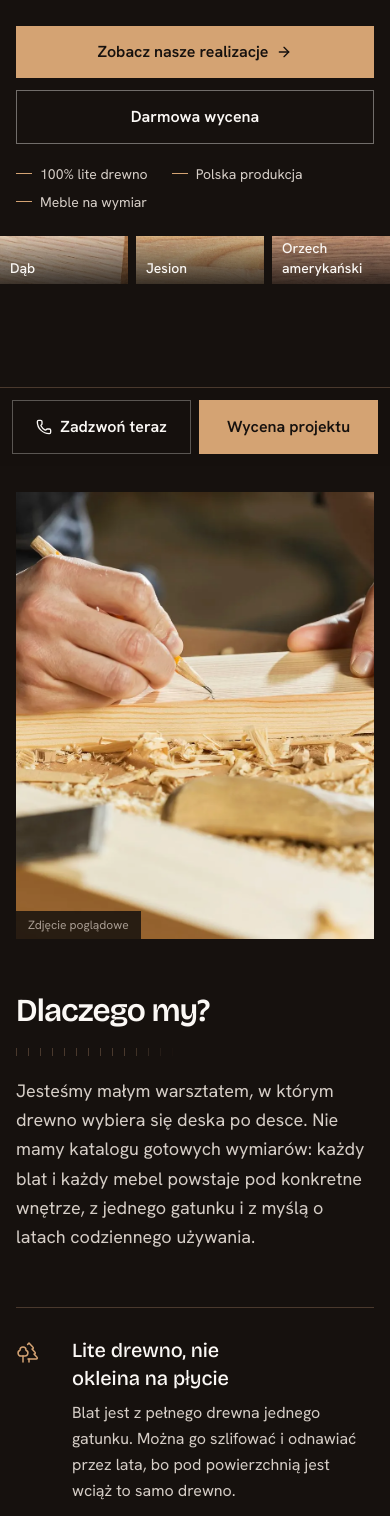
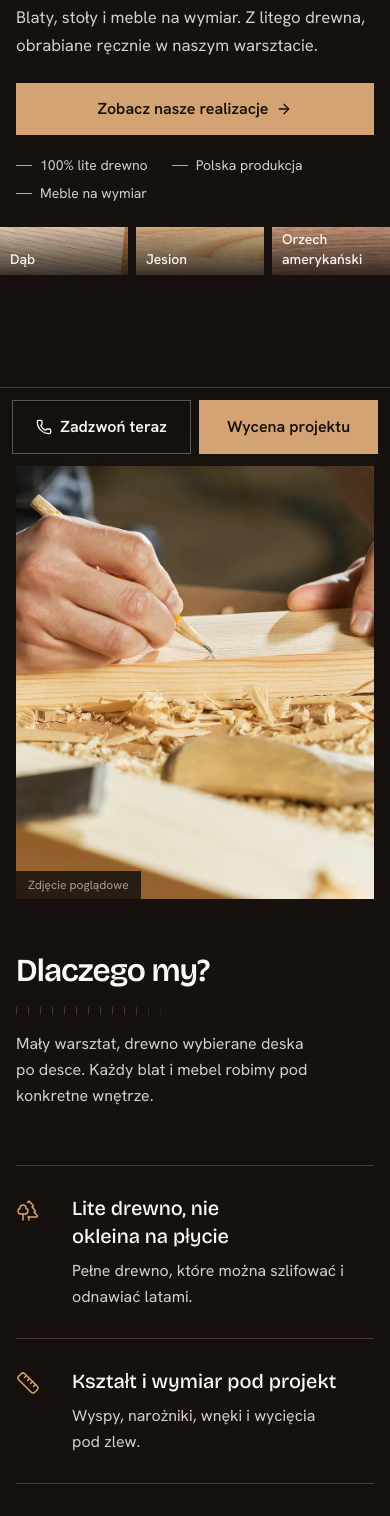
Before and after one commit to pietrucha0/blaty-drewniane, a Next.js app: page / in a window 390 px wide. Shown: the part 457-1973 px from the top of the page. Built offline with nearby package versions, Linux system fonts and the light colour scheme.

Commit message:
Simplify mobile copy and add blur placeholders to images

```diff
--- a/src/components/About.tsx
+++ b/src/components/About.tsx
@@ -1,18 +1,20 @@
 import Image from "next/image";
 import { Droplets, Handshake, Ruler, Trees } from "lucide-react";
 import { reasons } from "@/lib/content";
+import workshopImg from "../../public/images/stock/warsztat-olowek.webp";
 import { Reveal, SectionHeading } from "./Reveal";
 
 const icons = { trees: Trees, ruler: Ruler, droplets: Droplets, handshake: Handshake };
 
 export function About() {
   return (
-    <section id="o-nas" aria-labelledby="o-nas-title" className="bg-espresso py-24 sm:py-32">
+    <section id="o-nas" aria-labelledby="o-nas-title" className="bg-espresso py-16 sm:py-32">
       <div className="mx-auto grid max-w-[1440px] gap-14 px-4 sm:px-8 lg:grid-cols-12 lg:gap-10">
         <Reveal className="lg:col-span-5">
           <figure className="relative aspect-[4/5] overflow-hidden lg:sticky lg:top-28">
             <Image
-              src="/images/stock/warsztat-olowek.webp"
+              src={workshopImg}
+              placeholder="blur"
               alt="Stolarz zaznacza ołówkiem linię cięcia na desce"
               fill
               sizes="(min-width: 1024px) 40vw, 100vw"
@@ -29,7 +31,7 @@ export function About() {
             <SectionHeading
               id="o-nas-title"
               title="Dlaczego my?"
-              lead="Jesteśmy małym warsztatem, w którym drewno wybiera się deska po desce. Nie mamy katalogu gotowych wymiarów: każdy blat i każdy mebel powstaje pod konkretne wnętrze, z jednego gatunku i z myślą o latach codziennego używania."
+              lead="Mały warsztat, drewno wybierane deska po desce. Każdy blat i mebel robimy pod konkretne wnętrze."
             />
           </Reveal>
 
--- a/src/components/Contact.tsx
+++ b/src/components/Contact.tsx
@@ -5,14 +5,14 @@ import { Reveal, SectionHeading } from "./Reveal";
 
 export function Contact() {
   return (
-    <section id="kontakt" aria-labelledby="kontakt-title" className="bg-umber py-24 sm:py-32">
+    <section id="kontakt" aria-labelledby="kontakt-title" className="bg-umber py-16 sm:py-32">
       <div className="mx-auto grid max-w-[1440px] gap-14 px-4 sm:px-8 lg:grid-cols-12 lg:gap-10">
         <div className="lg:col-span-5">
           <Reveal>
             <SectionHeading
               id="kontakt-title"
               title="Skontaktuj się z nami"
-              lead="Zadzwoń albo opisz projekt w formularzu. Wystarczą przybliżone wymiary i gatunek, który Ci się podoba — resztę ustalimy w rozmowie."
+              lead="Zadzwoń albo opisz projekt. Wystarczą przybliżone wymiary."
             />
           </Reveal>
 
--- a/src/components/Footer.tsx
+++ b/src/components/Footer.tsx
@@ -31,7 +31,7 @@ export function Footer() {
       <div className="mx-auto grid max-w-[1440px] gap-12 px-4 sm:px-8 md:grid-cols-2 lg:grid-cols-12">
         <div className="lg:col-span-4">
           <Logo />
-          <p className="mt-5 max-w-[36ch] leading-relaxed text-sand">
+          <p className="mt-5 hidden max-w-[36ch] leading-relaxed text-sand sm:block">
             Blaty i meble z litego drewna na wymiar. Dąb, jesion, orzech i gatunki egzotyczne.
           </p>
         </div>
--- a/src/components/Gallery.tsx
+++ b/src/components/Gallery.tsx
@@ -11,14 +11,14 @@ export function Gallery() {
   const visible = projects.filter((p) => filter === "all" || p.category === filter);
 
   return (
-    <section id="realizacje" aria-labelledby="realizacje-title" className="bg-umber py-24 sm:py-32">
+    <section id="realizacje" aria-labelledby="realizacje-title" className="bg-umber py-16 sm:py-32">
       <div className="mx-auto max-w-[1440px] px-4 sm:px-8">
         <div className="flex min-w-0 flex-col gap-8 lg:flex-row lg:items-end lg:justify-between">
           <Reveal>
             <SectionHeading
               id="realizacje-title"
               title="Wybrane realizacje"
-              lead="Blaty, stoły i meble, które wyszły z warsztatu. Część zdjęć to jeszcze zdjęcia poglądowe — sukcesywnie zastępujemy je fotografiami naszych prac."
+              lead="Blaty, stoły i meble z naszego warsztatu."
             />
           </Reveal>
 
@@ -69,6 +69,7 @@ export function Gallery() {
               >
                 <Image
                   src={p.image}
+                  placeholder="blur"
                   alt={p.alt}
                   fill
                   sizes="(min-width: 1024px) 33vw, 50vw"
--- a/src/components/Hero.tsx
+++ b/src/components/Hero.tsx
@@ -4,6 +4,7 @@ import Image from "next/image";
 import { motion } from "framer-motion";
 import { ArrowRight } from "lucide-react";
 import { species } from "@/lib/content";
+import heroImg from "../../public/images/stock/hero-krawedz.webp";
 import { selectSpecies, swatchStyle } from "./Swatch";
 
 const ease = [0.16, 1, 0.3, 1] as const;
@@ -20,7 +21,8 @@ export function Hero() {
       {/* Mobile: the solid edge owns the top of the screen; desktop: full-bleed behind the copy */}
       <div className="absolute inset-x-0 top-0 -z-20 h-[34svh] lg:inset-0 lg:h-auto">
         <Image
-          src="/images/stock/hero-krawedz.webp"
+          src={heroImg}
+          placeholder="blur"
           alt="Gruba krawędź blatu z litego drewna w ciepłym, bocznym świetle"
           fill
           priority
@@ -48,9 +50,7 @@ export function Hero() {
             {...rise(0.18)}
             className="mt-4 max-w-[52ch] text-[1.05rem] [@media(max-height:500px)]:mt-2 [@media(max-height:500px)]:max-w-[72ch] [@media(max-height:500px)]:text-base leading-relaxed text-sand sm:text-lg"
           >
-            Robimy na wymiar blaty kuchenne i łazienkowe oraz meble: stoły, konsole, regały
-            i zabudowy. Każdy egzemplarz z jednego gatunku drewna, obrabiany ręcznie
-            w naszym warsztacie.
+            Blaty, stoły i meble na wymiar. Z litego drewna, obrabiane ręcznie w naszym warsztacie.
           </motion.p>
 
           <motion.div {...rise(0.3)} className="mt-6 flex flex-col gap-3 sm:mt-8 sm:flex-row [@media(max-height:500px)]:mt-4">
@@ -63,7 +63,7 @@ export function Hero() {
             </a>
             <a
               href="#kontakt"
-              className="inline-flex items-center justify-center border border-cream/40 px-6 py-3.5 font-semibold sm:py-4 text-cream transition-colors hover:border-brass hover:text-brass"
+              className="hidden items-center justify-center border border-cream/40 sm:inline-flex px-6 py-3.5 font-semibold sm:py-4 text-cream transition-colors hover:border-brass hover:text-brass"
             >
               Darmowa wycena
             </a>
--- a/src/components/Logo.tsx
+++ b/src/components/Logo.tsx
@@ -1,4 +1,5 @@
 import Image from "next/image";
+import logoImg from "../../public/images/logo-blatydrewniane.png";
 
 // The owner's existing raster logo (from meblekw.pl), shown on a cream label
 // exactly like the label stuck on the company's wood samples.
@@ -8,10 +9,8 @@ export function Logo({ className = "" }: { className?: string }) {
       className={`inline-flex items-center bg-cream px-2 py-1 shadow-[0_2px_8px_rgba(0,0,0,0.35)] ${className}`}
     >
       <Image
-        src="/images/logo-blatydrewniane.png"
+        src={logoImg}
         alt="BlatyDrewniane.eu — naturalnie…"
-        width={430}
-        height={156}
         priority
         className="h-9 w-auto sm:h-10"
       />
--- a/src/components/Process.tsx
+++ b/src/components/Process.tsx
@@ -3,13 +3,13 @@ import { Reveal, SectionHeading } from "./Reveal";
 
 export function Process() {
   return (
-    <section id="proces" aria-labelledby="proces-title" className="bg-espresso py-24 sm:py-32">
+    <section id="proces" aria-labelledby="proces-title" className="bg-espresso py-16 sm:py-32">
       <div className="mx-auto max-w-[1440px] px-4 sm:px-8">
         <Reveal>
           <SectionHeading
             id="proces-title"
             title="Jak pracujemy"
-            lead="Cztery kroki od pierwszej rozmowy do gotowego blatu. Przed rozpoczęciem produkcji znasz gatunek, wykończenie i cenę."
+            lead="Cztery kroki od rozmowy do gotowego blatu."
           />
         </Reveal>
 
--- a/src/components/Reveal.tsx
+++ b/src/components/Reveal.tsx
@@ -46,7 +46,7 @@ export function SectionHeading({
         {title}
       </h2>
       <div aria-hidden className="tick-rule mt-5 w-40" />
-      {lead && <p className="mt-5 max-w-[58ch] text-lg leading-relaxed text-sand">{lead}</p>}
+      {lead && <p className="mt-4 max-w-[58ch] leading-relaxed text-sand sm:mt-5 sm:text-lg">{lead}</p>}
     </div>
   );
 }
--- a/src/components/Swatch.tsx
+++ b/src/components/Swatch.tsx
@@ -1,9 +1,11 @@
 import type { CSSProperties } from "react";
+import type { StaticImageData } from "next/image";
 
 // Crops the plain wood area out of a sample-board photo (board sits mid-frame).
-export function swatchStyle(image: string, zoom = 3.2): CSSProperties {
+export function swatchStyle(image: StaticImageData, zoom = 3.2): CSSProperties {
   return {
-    backgroundImage: `url(${image})`,
+    backgroundColor: "var(--color-board)",
+    backgroundImage: `url(${image.src})`,
     backgroundSize: `${zoom * 100}%`,
     backgroundPosition: "58% 50%",
   };
--- a/src/lib/content.ts
+++ b/src/lib/content.ts
@@ -1,3 +1,21 @@
+import type { StaticImageData } from "next/image";
+import dabImg from "../../public/images/real/dab.webp";
+import jesionImg from "../../public/images/real/jesion.webp";
+import konsolaJesionImg from "../../public/images/real/konsola-jesion.webp";
+import orzechImg from "../../public/images/real/orzech.webp";
+import tatajubaImg from "../../public/images/real/tatajuba.webp";
+import tauariImg from "../../public/images/real/tauari.webp";
+import blatKuchniaImg from "../../public/images/stock/blat-kuchnia.webp";
+import blatWyspaJasnyImg from "../../public/images/stock/blat-wyspa-jasny.webp";
+import komodaImg from "../../public/images/stock/komoda.webp";
+import lazienkaImg from "../../public/images/stock/lazienka.webp";
+import regalImg from "../../public/images/stock/regal.webp";
+import stolDetalImg from "../../public/images/stock/stol-detal.webp";
+import stolJadalniaImg from "../../public/images/stock/stol-jadalnia.webp";
+import stolLiveEdgeImg from "../../public/images/stock/stol-live-edge.webp";
+import stolOrzechImg from "../../public/images/stock/stol-orzech.webp";
+import wyspaImg from "../../public/images/stock/wyspa.webp";
+
 // Single source of truth for site copy and data.
 // Fields marked TODO are placeholders the owner must confirm or replace.
 
@@ -38,7 +56,7 @@ export type Species = {
   id: string;
   name: string;
   origin: string;
-  image: string;
+  image: StaticImageData;
   character: string;
   use: string;
   hardness: number; // 1–5, relative, for the sampler scale
@@ -51,9 +69,9 @@ export const species: Species[] = [
     id: "dab",
     name: "Dąb",
     origin: "Drewno krajowe",
-    image: "/images/real/dab.webp",
+    image: dabImg,
     character:
-      "Twardy, ciężki i odporny na ścieranie. Wyraźny, spokojny rysunek słojów, który z czasem lekko ciemnieje.",
+      "Twardy, ciężki i odporny na ścieranie.",
     use: "Blaty kuchenne, stoły, schody, fronty meblowe.",
     hardness: 4,
     tone: 2,
@@ -62,9 +80,9 @@ export const species: Species[] = [
     id: "jesion",
     name: "Jesion",
     origin: "Drewno krajowe",
-    image: "/images/real/jesion.webp",
+    image: jesionImg,
     character:
-      "Twardy i elastyczny, jasny, z wyrazistym słojem. Dobrze przyjmuje olej i bejcę.",
+      "Twardy i elastyczny, jasny, z wyrazistym słojem.",
     use: "Blaty, konsole, stoły, regały.",
     hardness: 4,
     tone: 1,
@@ -73,9 +91,9 @@ export const species: Species[] = [
     id: "orzech",
     name: "Orzech amerykański",
     origin: "Ameryka Północna",
-    image: "/images/real/orzech.webp",
+    image: orzechImg,
     character:
-      "Ciepła, czekoladowa twardziel i szlachetny, gęsty rysunek. Łatwy w obróbce, ceniony w meblarstwie.",
+      "Ciepła, czekoladowa twardziel i szlachetny, gęsty rysunek.",
     use: "Stoły, blaty wysp, meble do salonu.",
     hardness: 3,
     tone: 5,
@@ -84,9 +102,9 @@ export const species: Species[] = [
     id: "tatajuba",
     name: "Tatajuba",
     origin: "Drewno egzotyczne, Ameryka Południowa",
-    image: "/images/real/tatajuba.webp",
+    image: tatajubaImg,
     character:
-      "Złocisto-brązowe drewno, które pod wpływem światła ciemnieje do głębokiego miodowego odcienia. Stabilne i trwałe.",
+      "Złocisto-brązowe drewno, które pod wpływem światła ciemnieje do głębokiego miodowego odcienia.",
     use: "Blaty kuchenne i łazienkowe, parapety.",
     hardness: 4,
     tone: 3,
@@ -95,9 +113,9 @@ export const species: Species[] = [
     id: "tauari",
     name: "Tauari",
     origin: "Drewno egzotyczne, Ameryka Południowa",
-    image: "/images/real/tauari.webp",
+    image: tauariImg,
     character:
-      "Jasne, kremowo-beżowe drewno o drobnym, równym usłojeniu. Spokojne i stabilne wymiarowo.",
+      "Jasne, kremowo-beżowe drewno o drobnym, równym usłojeniu.",
     use: "Blaty, parapety, elementy wnętrz.",
     hardness: 3,
     tone: 1,
@@ -110,7 +128,7 @@ export type Offer = {
   title: string;
   lead: string;
   items: string[];
-  image: string;
+  image: StaticImageData;
   imageAlt: string;
   placeholder: boolean;
 };
@@ -118,33 +136,33 @@ export type Offer = {
 export const offers: Offer[] = [
   {
     title: "Blaty z litego drewna",
-    lead: "Kuchenne, łazienkowe i barowe. Docięte do Twojej zabudowy, z wycięciami pod zlew i płytę.",
+    lead: "Kuchenne, łazienkowe i barowe, docięte do Twojej zabudowy.",
     items: ["Olejowosk lub lakier", "Wyspy i blaty narożne", "Dowolna grubość i kształt"],
-    image: "/images/stock/blat-kuchnia.webp",
+    image: blatKuchniaImg,
     imageAlt: "Długi drewniany blat kuchenny w jasnej kuchni",
     placeholder: true,
   },
   {
     title: "Stoły jadalniane i kawowe",
-    lead: "Monolity z jednej deski, live-edge z naturalną krawędzią i nowoczesne, proste formy.",
+    lead: "Monolity, live-edge i proste, nowoczesne formy.",
     items: ["Blaty z naturalną krawędzią", "Nogi drewniane lub stalowe", "Wymiar pod pomieszczenie"],
-    image: "/images/stock/stol-orzech.webp",
+    image: stolOrzechImg,
     imageAlt: "Ciemny stół z orzecha w ciepłym świetle",
     placeholder: true,
   },
   {
     title: "Meble i zabudowy na zamówienie",
-    lead: "Regały, szafki RTV, konsole, wyspy kuchenne i zabudowy wnęk. Projektujemy pod konkretne miejsce.",
+    lead: "Regały, szafki RTV, konsole, wyspy i zabudowy wnęk.",
     items: ["Konsole i regały", "Szafki RTV i komody", "Zabudowy wnęk"],
-    image: "/images/stock/regal.webp",
+    image: regalImg,
     imageAlt: "Regał z ciemnego drewna",
     placeholder: true,
   },
   {
     title: "Drewno egzotyczne",
-    lead: "Poza dębem, jesionem i orzechem pracujemy z gatunkami egzotycznymi o wyjątkowej trwałości.",
+    lead: "Tatajuba, tauari, iroko i merbau.",
     items: ["Tatajuba, tauari", "Iroko, merbau", "Do kuchni i łazienki"],
-    image: "/images/real/tatajuba.webp",
+    image: tatajubaImg,
     imageAlt: "Próbka drewna tatajuba na granitowych kamieniach",
     placeholder: false,
   },
@@ -156,7 +174,7 @@ export type Project = {
   title: string;
   category: GalleryCategory;
   wood: string;
-  image: string;
+  image: StaticImageData;
   alt: string;
   placeholder: boolean;
   tall?: boolean;
@@ -175,7 +193,7 @@ export const projects: Project[] = [
     title: "Konsola z jesionu na stalowej ramie",
     category: "inne",
     wood: "Jesion",
-    image: "/images/real/konsola-jesion.webp",
+    image: konsolaJesionImg,
     alt: "Wąska konsola z jesionowym blatem i półką na czarnej stalowej ramie",
     placeholder: false,
   },
@@ -183,7 +201,7 @@ export const projects: Project[] = [
     title: "Blat wyspy kuchennej",
     category: "blaty",
     wood: "Dąb rustykalny",
-    image: "/images/stock/blat-wyspa-jasny.webp",
+    image: blatWyspaJasnyImg,
     alt: "Kuchnia z drewnianą wyspą i zabudową",
     placeholder: true,
   },
@@ -191,7 +209,7 @@ export const projects: Project[] = [
     title: "Stół live-edge do jadalni",
     category: "stoly",
     wood: "Dąb",
-    image: "/images/stock/stol-live-edge.webp",
+    image: stolLiveEdgeImg,
     alt: "Masywny stół z naturalną krawędzią widziany z góry",
     placeholder: true,
     tall: true,
@@ -200,7 +218,7 @@ export const projects: Project[] = [
     title: "Blaty łazienkowe pod umywalki",
     category: "blaty",
     wood: "Dąb olejowany",
-    image: "/images/stock/lazienka.webp",
+    image: lazienkaImg,
     alt: "Łazienka z drewnianą szafką i blatem pod umywalkę",
     placeholder: true,
   },
@@ -208,7 +226,7 @@ export const projects: Project[] = [
     title: "Stół jadalniany",
     category: "stoly",
     wood: "Orzech europejski",
-    image: "/images/stock/stol-jadalnia.webp",
+    image: stolJadalniaImg,
     alt: "Drewniany stół jadalniany z krzesłami",
     placeholder: true,
   },
@@ -216,7 +234,7 @@ export const projects: Project[] = [
     title: "Wyspa z ciemnego drewna",
     category: "blaty",
     wood: "Orzech amerykański",
-    image: "/images/stock/wyspa.webp",
+    image: wyspaImg,
     alt: "Otwarta kuchnia z wyspą z ciemnego drewna",
     placeholder: true,
   },
@@ -224,7 +242,7 @@ export const projects: Project[] = [
     title: "Komoda z frezowanymi frontami",
     category: "inne",
     wood: "Dąb naturalny",
-    image: "/images/stock/komoda.webp",
+    image: komodaImg,
     alt: "Niska komoda z drewna z dekoracjami",
     placeholder: true,
   },
@@ -232,7 +250,7 @@ export const projects: Project[] = [
     title: "Stół na skośnych nogach",
     category: "stoly",
     wood: "Orzech",
-    image: "/images/stock/stol-detal.webp",
+    image: stolDetalImg,
     alt: "Ciemny drewniany stół w pustym, jasnym wnętrzu",
     placeholder: true,
   },
@@ -241,22 +259,22 @@ export const projects: Project[] = [
 export const reasons = [
   {
     title: "Lite drewno, nie okleina na płycie",
-    body: "Blat jest z pełnego drewna jednego gatunku. Można go szlifować i odnawiać przez lata, bo pod powierzchnią jest wciąż to samo drewno.",
+    body: "Pełne drewno, które można szlifować i odnawiać latami.",
     icon: "trees",
   },
   {
     title: "Kształt i wymiar pod projekt",
-    body: "Wyspy, narożniki, wnęki, wycięcia pod zlew i płytę. Pracujemy na Twoich wymiarach albo na rysunku od architekta.",
+    body: "Wyspy, narożniki, wnęki i wycięcia pod zlew.",
     icon: "ruler",
   },
   {
     title: "Zabezpieczenie przed wilgocią",
-    body: "Olejowosk albo lakier, dobrany do miejsca. Inaczej wykańczamy blat przy zlewie, inaczej stół w salonie.",
+    body: "Olejowosk albo lakier, dobrany do miejsca.",
     icon: "droplets",
   },
   {
     title: "Rozmowa bezpośrednio z rzemieślnikiem",
-    body: "Dzwonisz do osoby, która dobiera deski i prowadzi obróbkę. Bez pośredników i bez infolinii.",
+    body: "Rozmawiasz z osobą, która robi Twój mebel.",
     icon: "handshake",
   },
 ] as const;
@@ -264,19 +282,19 @@ export const reasons = [
 export const steps = [
   {
     title: "Konsultacja i wymiary",
-    body: "Opowiedz, co ma powstać. Wystarczy szkic z wymiarami, zdjęcie miejsca albo projekt od architekta.",
+    body: "Wystarczy szkic z wymiarami albo zdjęcie miejsca.",
   },
   {
     title: "Dobór drewna i wykończenia",
-    body: "Wybieramy gatunek, grubość, krawędź i sposób zabezpieczenia. Dostajesz wycenę przed rozpoczęciem pracy.",
+    body: "Gatunek, grubość i wykończenie. Wycena przed startem.",
   },
   {
     title: "Ręczna produkcja",
-    body: "Selekcja desek, obróbka, szlifowanie i olejowanie. Każdy egzemplarz przechodzi przez ręce stolarza.",
+    body: "Selekcja desek, obróbka i olejowanie.",
   },
   {
     title: "Odbiór lub transport",
-    body: "Gotowy blat lub mebel odbierasz osobiście albo ustalamy z Tobą transport.",
+    body: "Odbierasz sam albo ustalamy transport.",
   },
 ];
 
```
Also changed, not shown: src/components/Offer.tsx (+5 -3 lines), src/components/SpeciesSampler.tsx (+4 -3 lines).
